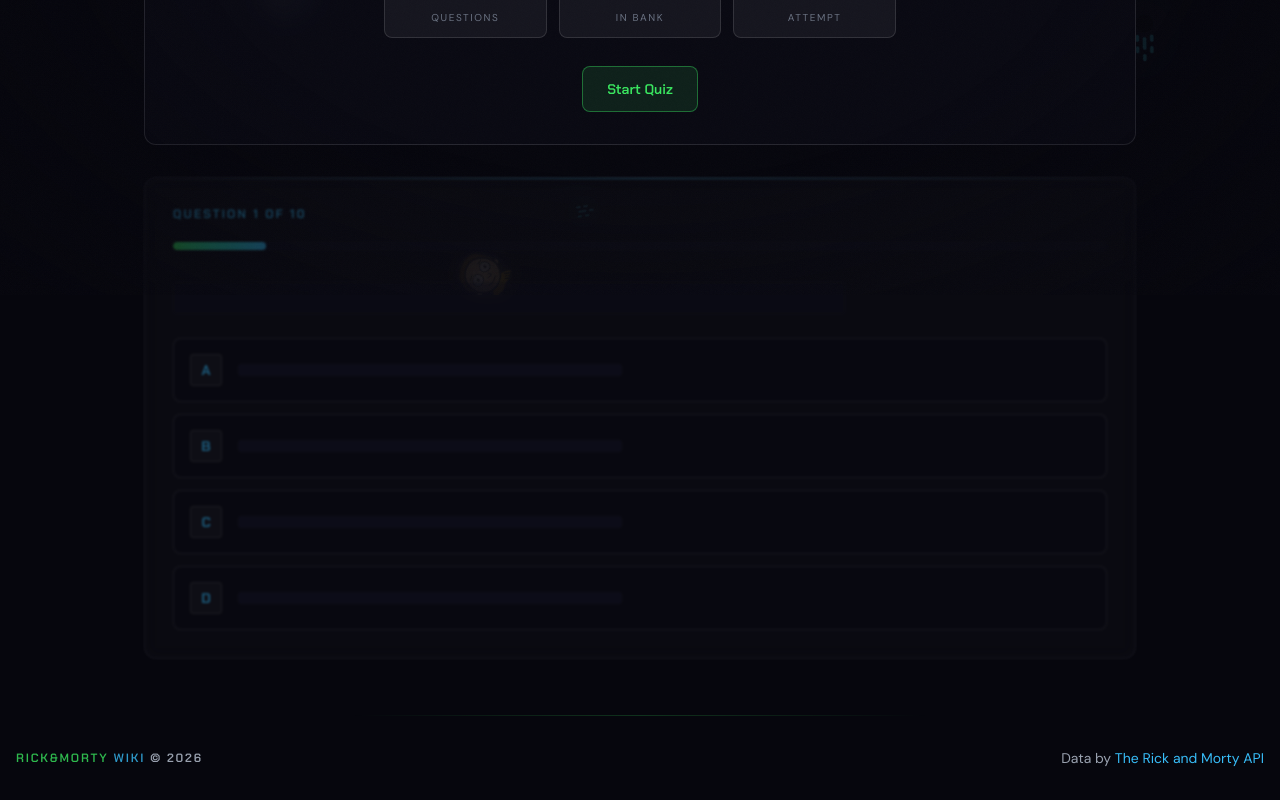
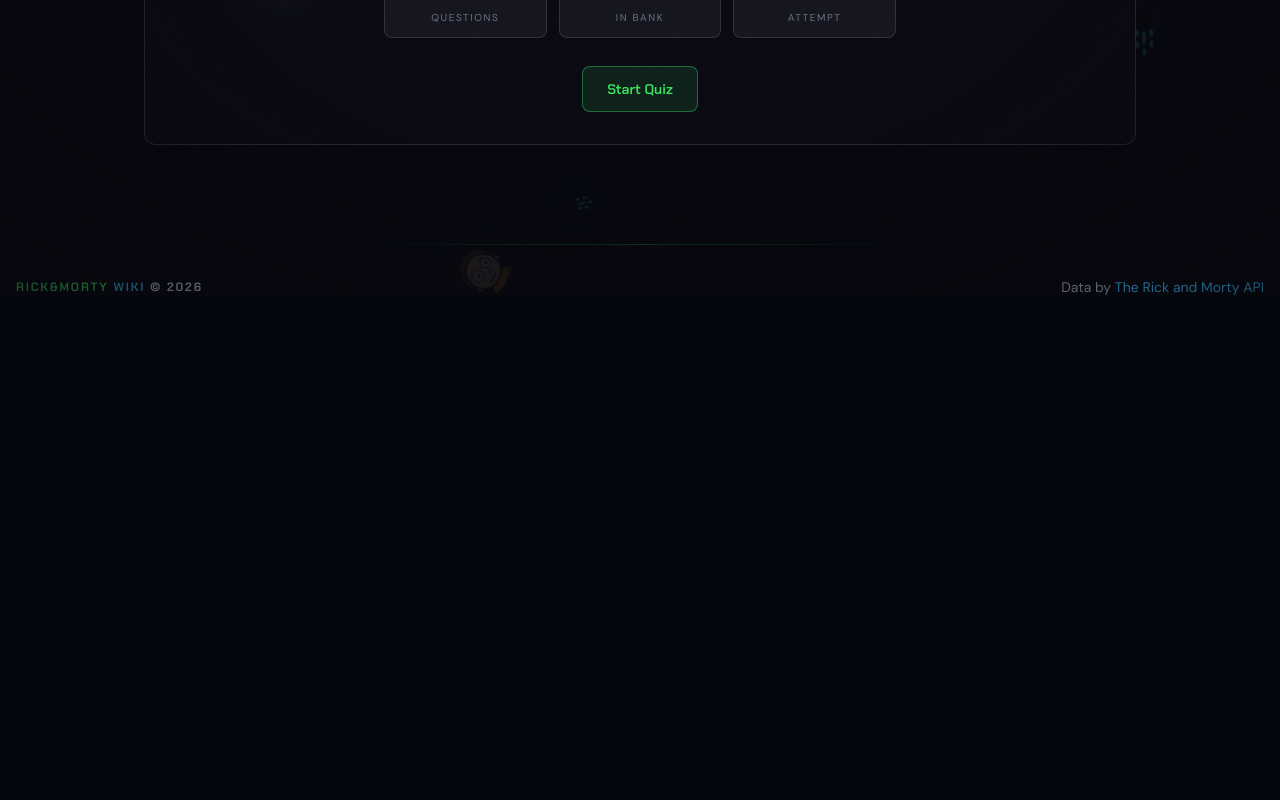
Before and after one commit to arvemy/rickandmortywiki, a React (Vite) app: page /quiz in a window 1280 px wide. Shown: the part 505-1305 px from the top of the page. After the commit the page ends 834 px from the top, so only its background shows below. Built offline with nearby package versions, Linux system fonts and the light colour scheme.

Commit message:
Hide quiz question panel before start

```diff
--- a/src/pages/QuizPage.jsx
+++ b/src/pages/QuizPage.jsx
@@ -149,30 +149,6 @@ export default function QuizPage() {
         </section>
 
         <StartQuizIntro onStart={handleStartQuiz} />
-
-        <section
-          aria-hidden="true"
-          className="relative mt-8 overflow-hidden rounded-xl border border-border-glass bg-surface-glass p-5 opacity-45 blur-[1px] backdrop-blur-sm sm:p-7"
-        >
-          <div className="pointer-events-none absolute inset-x-0 top-0 h-px bg-linear-to-r from-transparent via-electric-blue/60 to-transparent" />
-          <p className="font-display text-xs font-semibold uppercase tracking-[0.18em] text-electric-blue">
-            Question 1 of {QUIZ_SIZE}
-          </p>
-          <div className="mt-5 h-2 overflow-hidden rounded-full bg-dark-800">
-            <div className="h-full w-[10%] rounded-full bg-linear-to-r from-portal-green to-electric-blue" />
-          </div>
-          <div className="mt-8 h-8 max-w-2xl rounded bg-dark-800/80" />
-          <div className="mt-6 grid gap-3">
-            {['A', 'B', 'C', 'D'].map(key => (
-              <div key={key} className="flex min-h-16 items-center gap-4 rounded-lg border border-border-glass bg-dark-900/50 px-4 py-3">
-                <span className="flex h-8 w-8 shrink-0 items-center justify-center rounded border border-border-glass bg-surface-glass font-display text-sm font-bold text-electric-blue">
-                  {key}
-                </span>
-                <span className="h-3 w-full max-w-sm rounded bg-dark-700/80" />
-              </div>
-            ))}
-          </div>
-        </section>
       </div>
     )
   }
```
